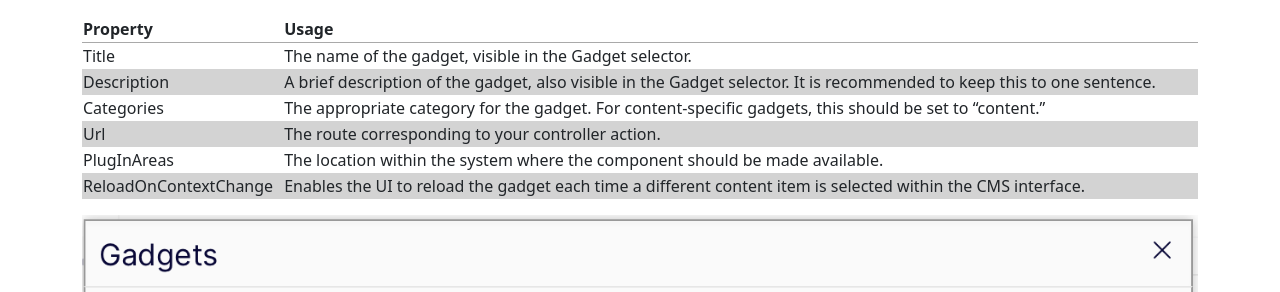
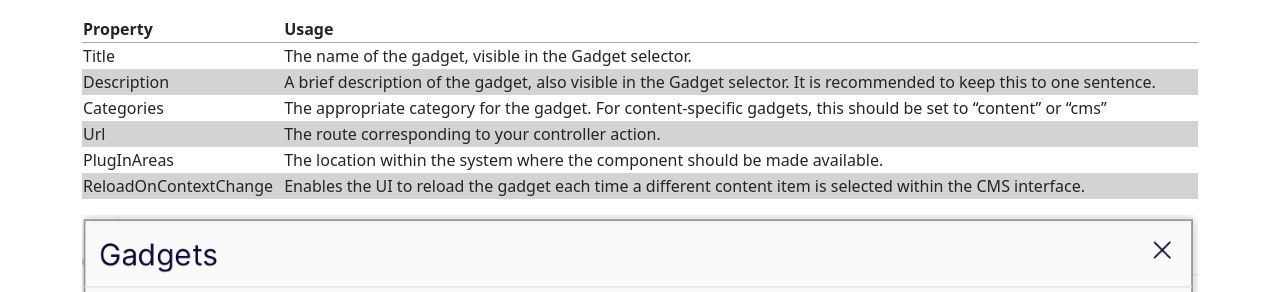
Before and after one commit to GeekInTheNorth/GeekInTheNorth.github.io, a Jekyll site: the page built from _posts/2024-07-11-how-to-create-an-optimizely-addon-part-2.md, in a window 1280 px wide and 900 px high. Shown: the part 436-728 px from the top of the window. Built offline with Jekyll 4.4.1, drawn with Linux system fonts in a browser that asks for light colours.

Commit message:
Update 2024-07-11-how-to-create-an-optimizely-addon-part-2.md

```diff
--- a/_posts/2024-07-11-how-to-create-an-optimizely-addon-part-2.md
+++ b/_posts/2024-07-11-how-to-create-an-optimizely-addon-part-2.md
@@ -24,7 +24,7 @@ Optimizely will identify controllers marked with the [IFrameComponent] attribute
 |----------|-------|
 | Title | The name of the gadget, visible in the Gadget selector. |
 | Description | A brief description of the gadget, also visible in the Gadget selector. It is recommended to keep this to one sentence. |
-| Categories | The appropriate category for the gadget. For content-specific gadgets, this should be set to "content." |
+| Categories | The appropriate category for the gadget. For content-specific gadgets, this should be set to "content" or "cms" |
 | Url | The route corresponding to your controller action. |
 | PlugInAreas | The location within the system where the component should be made available. |
 | ReloadOnContextChange | Enables the UI to reload the gadget each time a different content item is selected within the CMS interface. |
```
